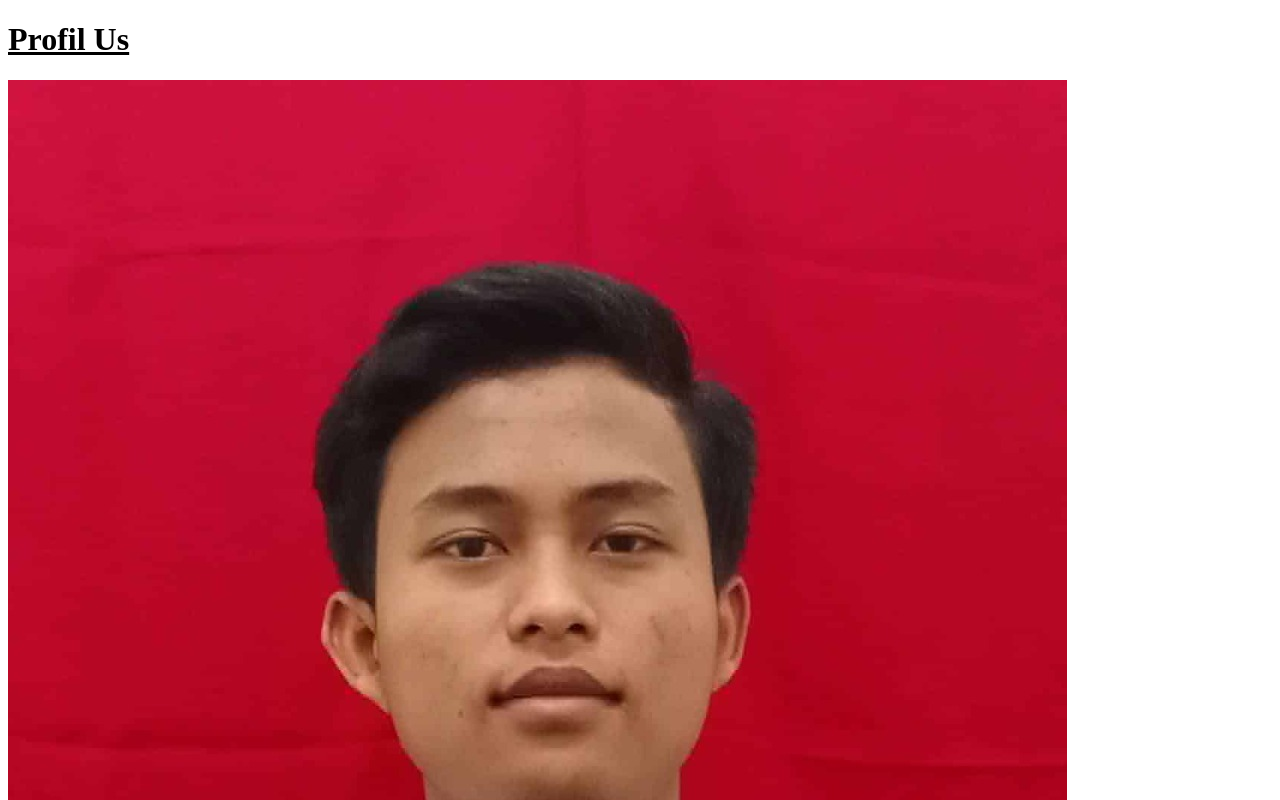
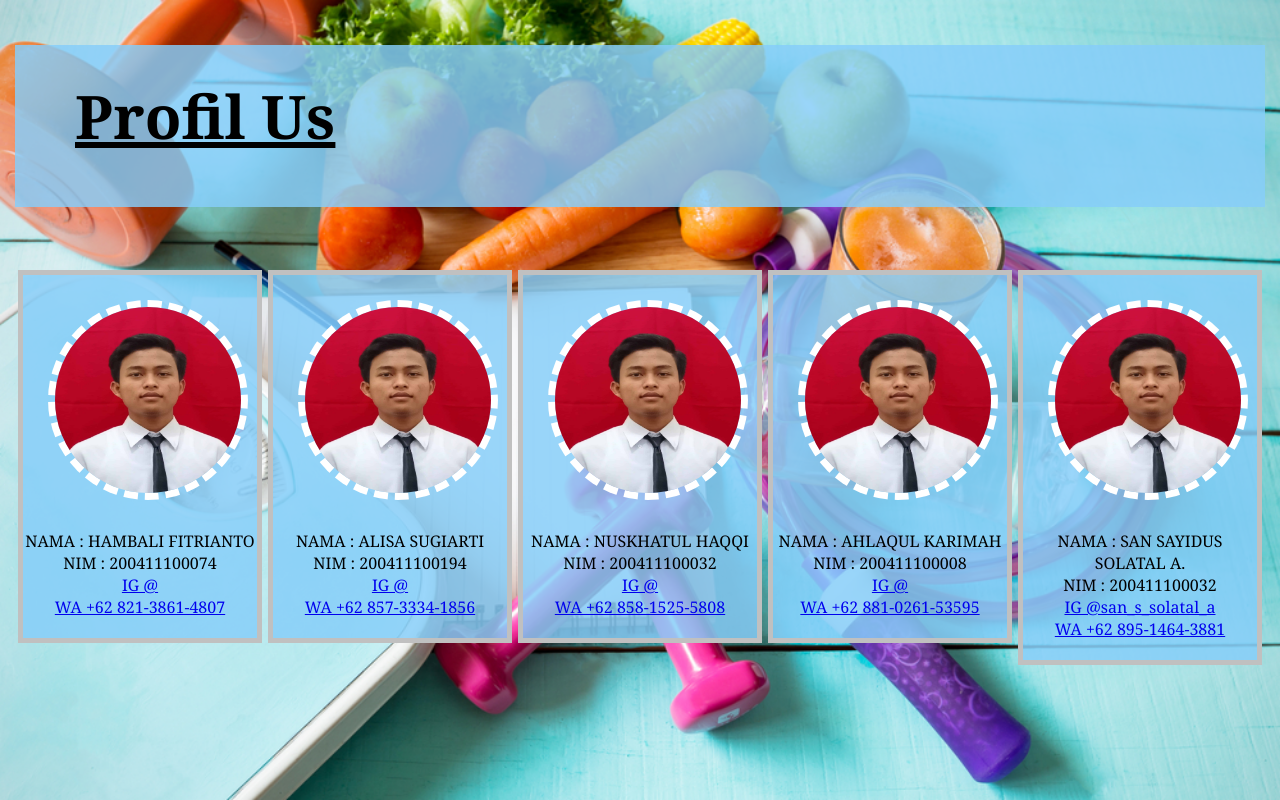
Before and after one commit to HambaliFitrianto/Kalkulator-BMI, a plain HTML site: page profile.html in a window 1280 px wide. Shown: the top 800 px of the page. Drawn offline with Linux system fonts and the light colour scheme.

Commit message:
ganti nama file css

```diff
--- a/profile.html
+++ b/profile.html
@@ -2,7 +2,7 @@
 <html>
 <head>
     <title>Modul 4</title>
-    <link rel="stylesheet" href="style.css">
+    <link rel="stylesheet" href="profile.css">
 </head>
 <body>
     <header>
```
